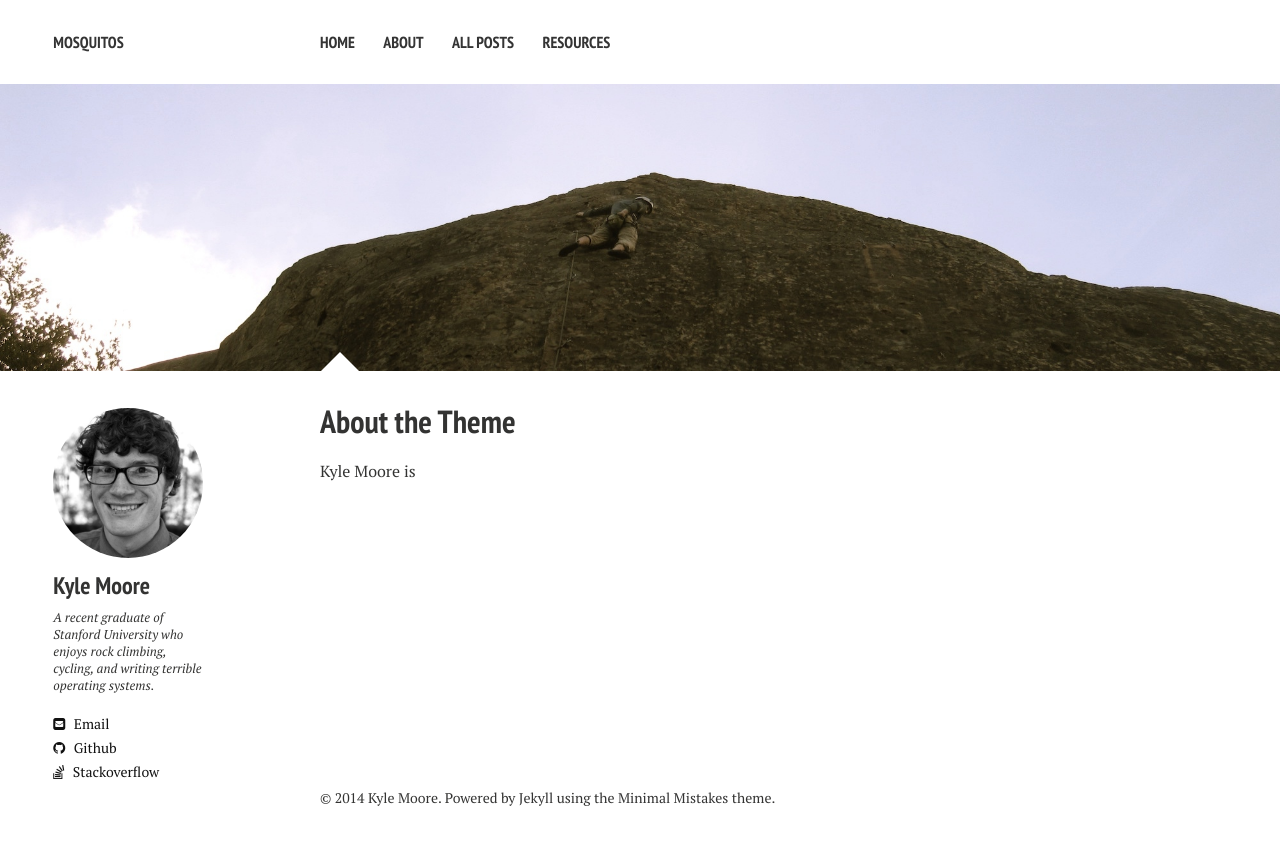
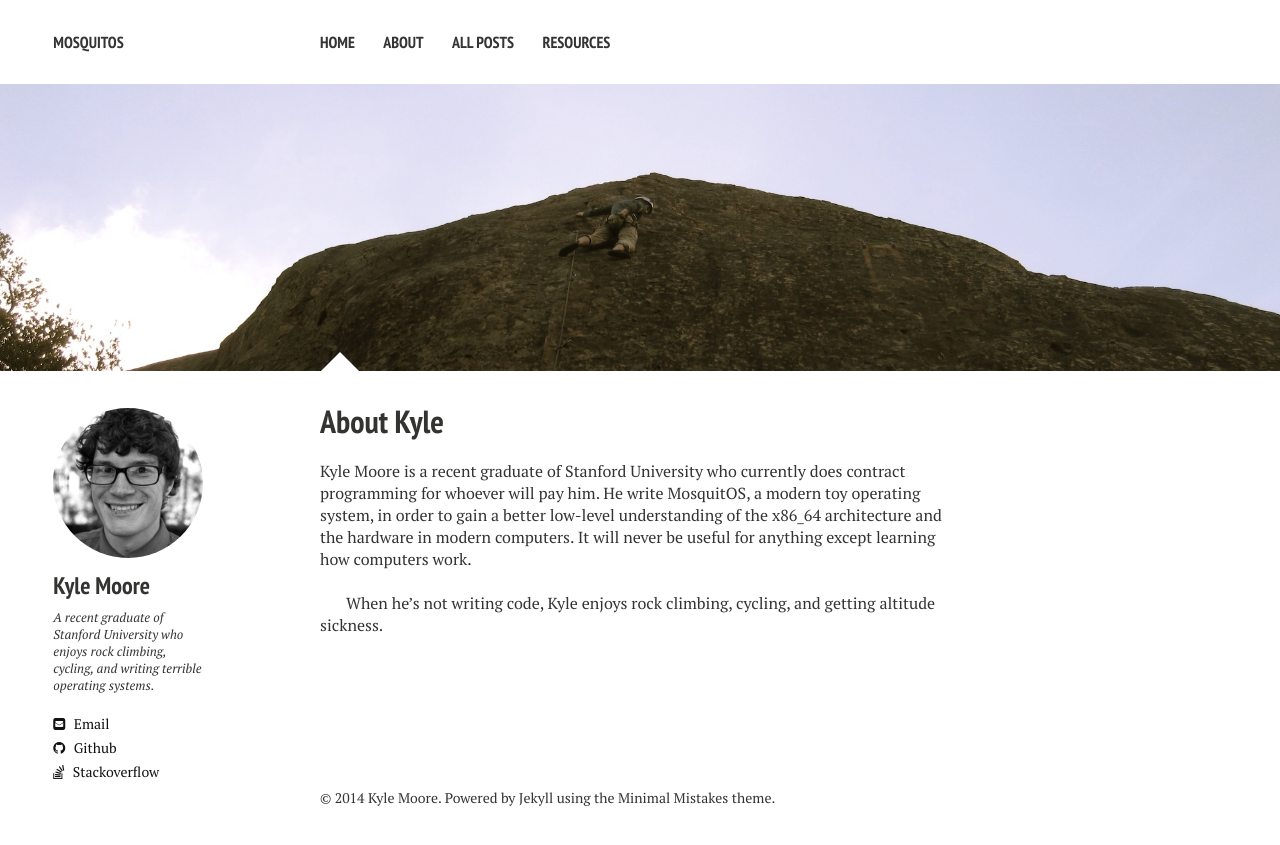
Before and after one commit to kmmoore/kmmoore.github.io, a Jekyll site: the page built from about/index.md, in a window 1280 px wide. Shown: the top 845 px of the page. Built offline with Jekyll 4.4.1, drawn with Linux system fonts in a browser that asks for light colours; nearby versions of some CDN libraries.

```diff
--- a/about/index.md
+++ b/about/index.md
@@ -1,10 +1,14 @@
 ---
 layout: page
-title: About the Theme
-tags: [about, Jekyll, theme, responsive]
-modified: 2014-08-08T20:53:07.573882-04:00
+title: About Kyle
+tags: [about, Kyle Moore]
+modified:
 image:
   feature: climbing-1.jpg
 ---
 
-Kyle Moore is
+Kyle Moore is a recent graduate of Stanford University who currently does contract programming for whoever will pay him. He write MosquitOS, a modern toy operating system, in order to gain a better low-level understanding of the x86\_64 architecture and the hardware in modern computers. It will never be useful for anything except learning how computers work.
+
+
+
+When he's not writing code, Kyle enjoys rock climbing, cycling, and getting altitude sickness.
```
Also changed, not shown: _posts/2014-10-05-introduction.md (+7 -53 lines), _posts/2014-10-06-uefi-and-bootloaders.md (+5 -1 lines), _posts/2014-10-07-development-environment.md (+14 -62 lines), index.md (+3 -3 lines).
